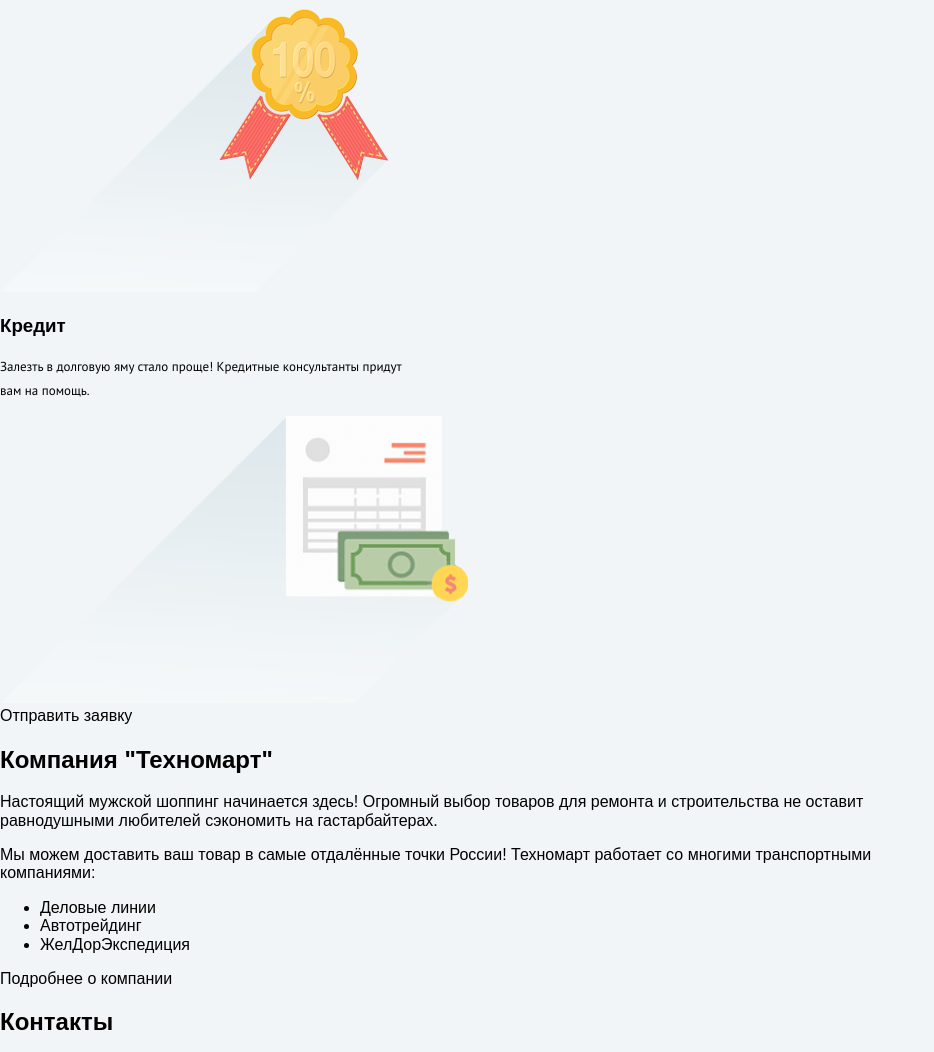
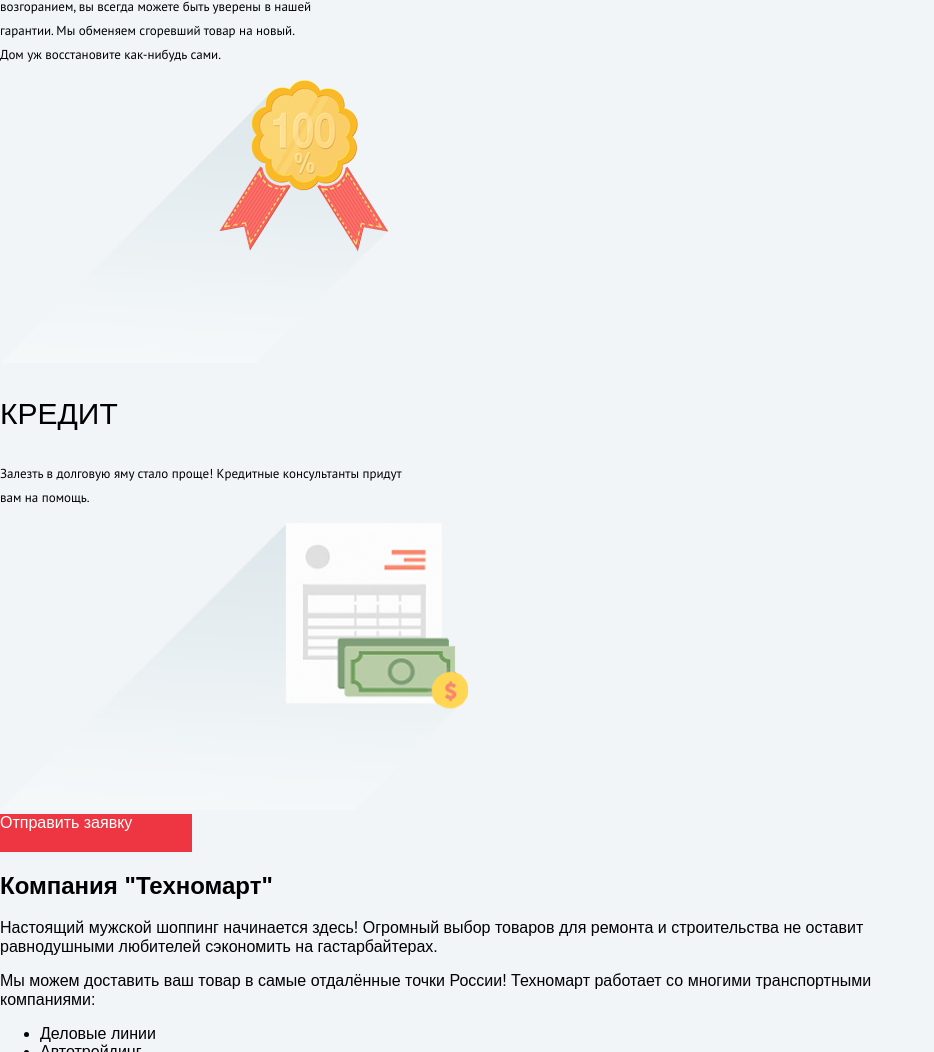
Before and after one commit to quitfactere/technomart, a plain HTML site: page index.html in a window 1280 px wide. Shown: the part 4977-6029 px from the top of the page, without its empty margins (0-934 px from the left). Drawn offline with Linux system fonts and the light colour scheme; a web font is replaced by a local one.

Commit message:
Стилизация10.12.2021

```diff
--- a/css/style.css
+++ b/css/style.css
@@ -566,6 +566,12 @@ img {
   text-transform: uppercase;
 }
 
+.services h3 {
+  font-size: 30px;
+  font-weight: normal;
+  text-transform: uppercase;
+}
+
 .services p {
   width: 410px;
   font-family: "PTSans", "Arial", sans-serif;
@@ -593,3 +599,11 @@ img {
   width: 300px;
   height: 99px;
 }
+
+.credit-button {
+  display: block;
+  width: 192px;
+  height: 38px;
+  color: var(--white-basic);
+  background-color: var(--red-basic);
+}
--- a/index.html
+++ b/index.html
@@ -176,8 +176,8 @@
                 <h3>Кредит</h3>
                 <p>Залезть в долговую яму стало проще! Кредитные консультанты придут вам на помощь.</p>
                 <img src="img/services/credit.png" width="468" height="261" alt="Кредит и график платежей">
+                <a class="credit-button" href="#">Отправить заявку</a>
               </div>
-              <a class="services-button" href="#">Отправить заявку</a>
             </div>
           </section>
           <div>
```
